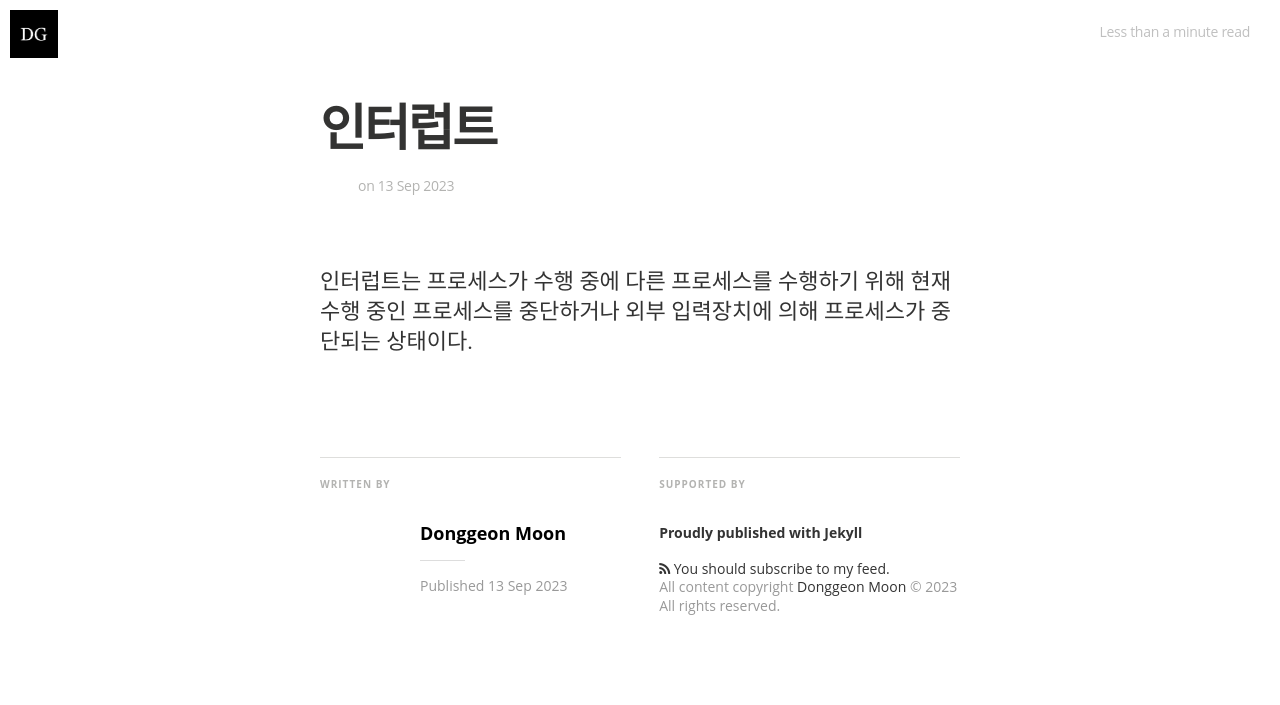
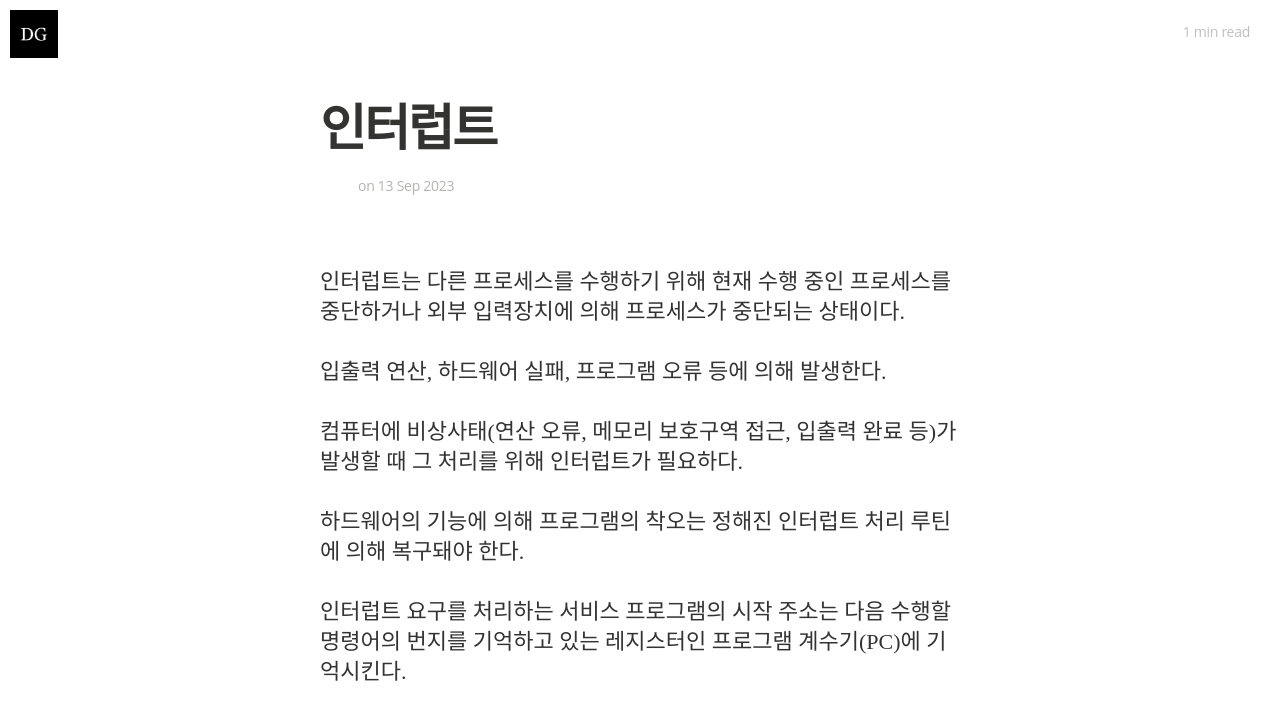
Before and after one commit to DonggeonMoon/DonggeonMoon.github.io, a Jekyll site: the page built from _posts/2023-09-13-인터럽트.md, in a window 1280 px wide and 1400 px high, cut to the strip 0-705 px from the top of the window. Built offline with Jekyll 4.4.1, drawn with Linux system fonts in a browser that asks for light colours; nearby versions of some CDN libraries; some web fonts are replaced; some of the changed text lies outside the part shown.

Commit message:
docs: 인터럽트 문서 내용 추가 및 수정

```diff
--- a/_posts/2023-09-13-인터럽트.md
+++ b/_posts/2023-09-13-인터럽트.md
@@ -3,4 +3,25 @@ layout: post
 title: 인터럽트
 ---
 
-인터럽트는 프로세스가 수행 중에 다른 프로세스를 수행하기 위해 현재 수행 중인 프로세스를 중단하거나 외부 입력장치에 의해 프로세스가 중단되는 상태이다.
+인터럽트는 다른 프로세스를 수행하기 위해 현재 수행 중인 프로세스를 중단하거나 외부 입력장치에 의해 프로세스가 중단되는 상태이다.
+
+입출력 연산, 하드웨어 실패, 프로그램 오류 등에 의해 발생한다.
+
+컴퓨터에 비상사태(연산 오류, 메모리 보호구역 접근, 입출력 완료 등)가 발생할 때 그 처리를 위해 인터럽트가 필요하다.
+
+하드웨어의 기능에 의해 프로그램의 착오는 정해진 인터럽트 처리 루틴에 의해 복구돼야 한다.
+
+인터럽트 요구를 처리하는 서비스 프로그램의 시작 주소는 다음 수행할 명령어의 번지를 기억하고 있는 레지스터인 프로그램 계수기(PC)에 기억시킨다.
+
+# 동기 인터럽트
+* 명령어 실행 중 CPU에 의해 처리되는 인터럽트
+* 하나의 명령어가 종료가 된 후 인터럽트가 발생한다.
+* 종류
+  * 0으로 나누기 인터럽트
+  * 프로세스 내 명령어 실행 인터럽트
+  * 보호 메모리 영역 참조 인터럽트
+
+# 비동기 인터럽트
+* 다른 하드웨어 장치가 CPU 클럭 시그널과 상관 없이 생성하는 인터럽트
+* 종류
+  * 키보드/마우스 인터럽트
```
